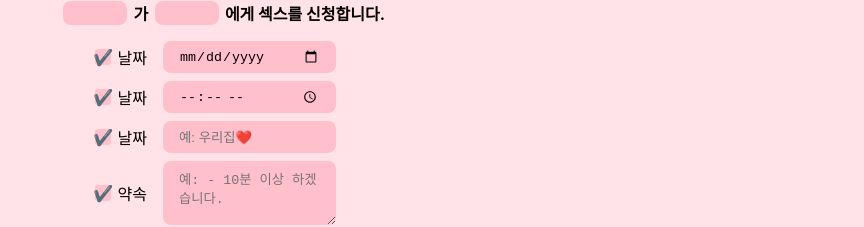
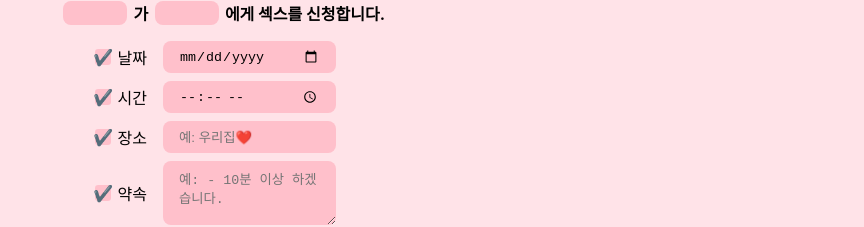
Before and after one commit to sex-request/frontend, a Next.js app: page / in a window 1280 px wide. Shown: the part 293-520 px from the top of the page, without its empty margins (416-1280 px from the left). Built offline with nearby package versions, Linux system fonts and the light colour scheme.

Commit message:
label text를 입력할 수 있도록 컴포넌트를 수정합니다.

```diff
--- a/pages/index.tsx
+++ b/pages/index.tsx
@@ -62,6 +62,7 @@ export default function 랜딩페이지(): JSX.Element {
           <선택사항입력란
             type="date"
             value={날짜}
+            labelText="날짜"
             onChange={날짜_수정}
             disabled={!날짜_사용함}
             onChecked={날짜_사용함_수정}
@@ -69,6 +70,7 @@ export default function 랜딩페이지(): JSX.Element {
           <선택사항입력란
             value={시간}
             type="time"
+            labelText="시간"
             onChange={시간_수정}
             disabled={!시간_사용함}
             onChecked={시간_사용함_수정}
@@ -76,6 +78,7 @@ export default function 랜딩페이지(): JSX.Element {
           <선택사항입력란
             value={장소}
             placeholder="예: 우리집❤️"
+            labelText="장소"
             onChange={장소_수정}
             disabled={!장소_사용함}
             onChecked={장소_사용함_수정}
--- a/src/랜딩페이지/컴포넌트/선택사항입력란.tsx
+++ b/src/랜딩페이지/컴포넌트/선택사항입력란.tsx
@@ -3,6 +3,7 @@ interface Props {
   placeholder?: string;
   value: string;
   disabled: boolean;
+  labelText: string;
   onChange: (value: string) => void;
   onChecked: (checked: boolean) => void;
 }
@@ -12,6 +13,7 @@ export default function 선택사항입력란({
   placeholder = '',
   value,
   disabled,
+  labelText,
   onChange,
   onChecked,
 }: Props): JSX.Element {
@@ -22,8 +24,11 @@ export default function 선택사항입력란({
         checked={!disabled}
         onChange={(e) => onChecked(e.target.checked)}
       />
-      날짜
+      <label htmlFor={labelText}>
+        {labelText}
+      </label>
       <input
+        id={labelText}
         type={type}
         value={value}
         disabled={disabled}
```
Also changed, not shown: 1 other file (tests, documents, lock files or other folders).
